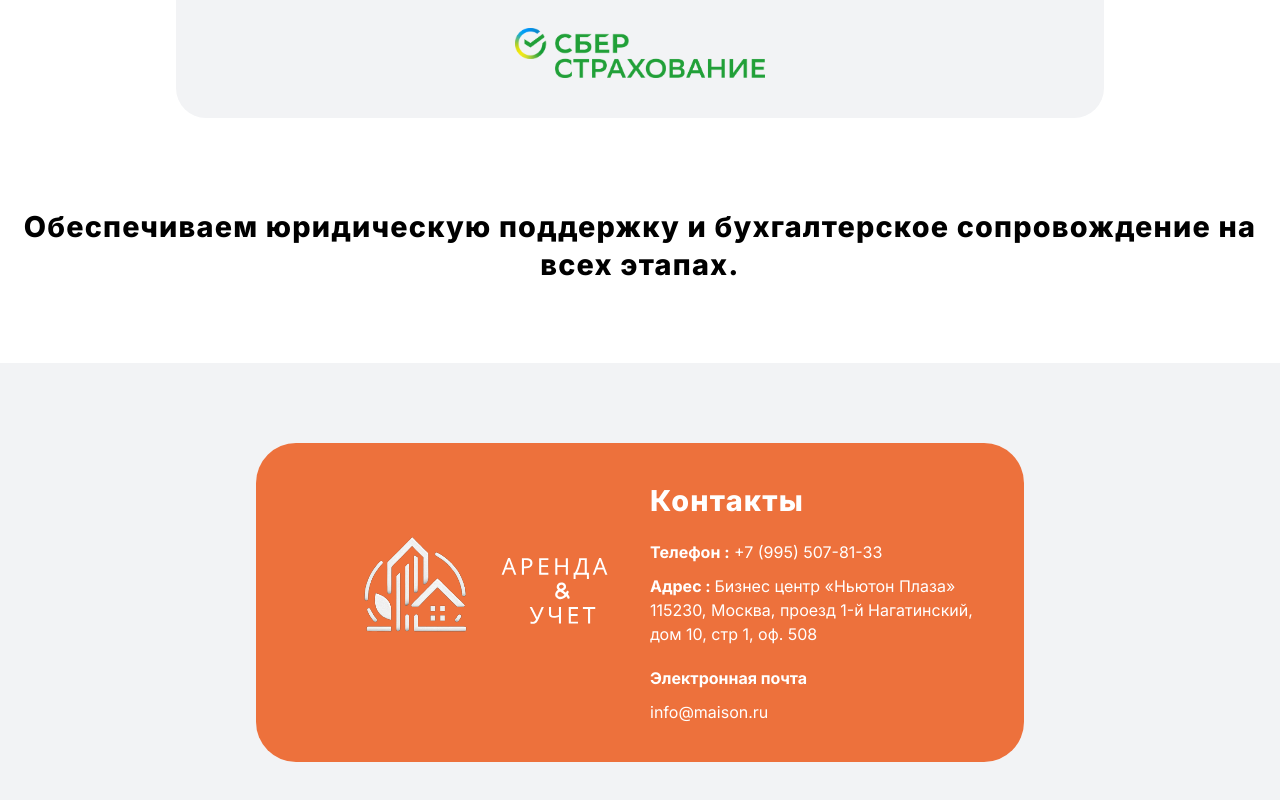
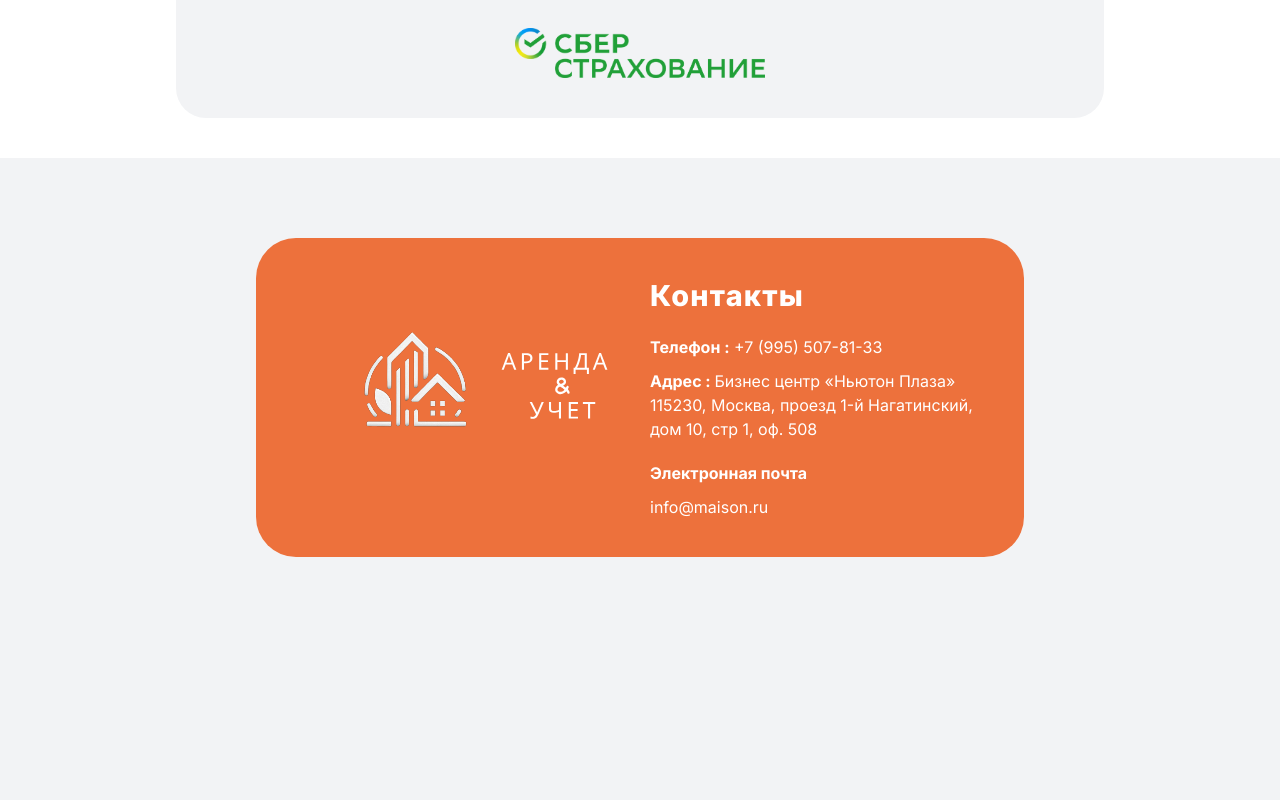
Before and after one commit to Illouminus/immo-agency, a Next.js app: page / in a window 1280 px wide. Shown: the part 2640-3440 px from the top of the page. After the commit the page ends 3277 px from the top, so only its background shows below. Built offline with nearby package versions, Linux system fonts and the light colour scheme.

Commit message:
changes #5 from client remove block jurist

```diff
--- a/src/app/page.tsx
+++ b/src/app/page.tsx
@@ -14,7 +14,7 @@ export default function Home() {
         <Work />
         <Advertisement />
         <Insurance />
-        <Jurist />
+        {/*<Jurist />*/}
         <Contacts />
     </main>
   )
```
